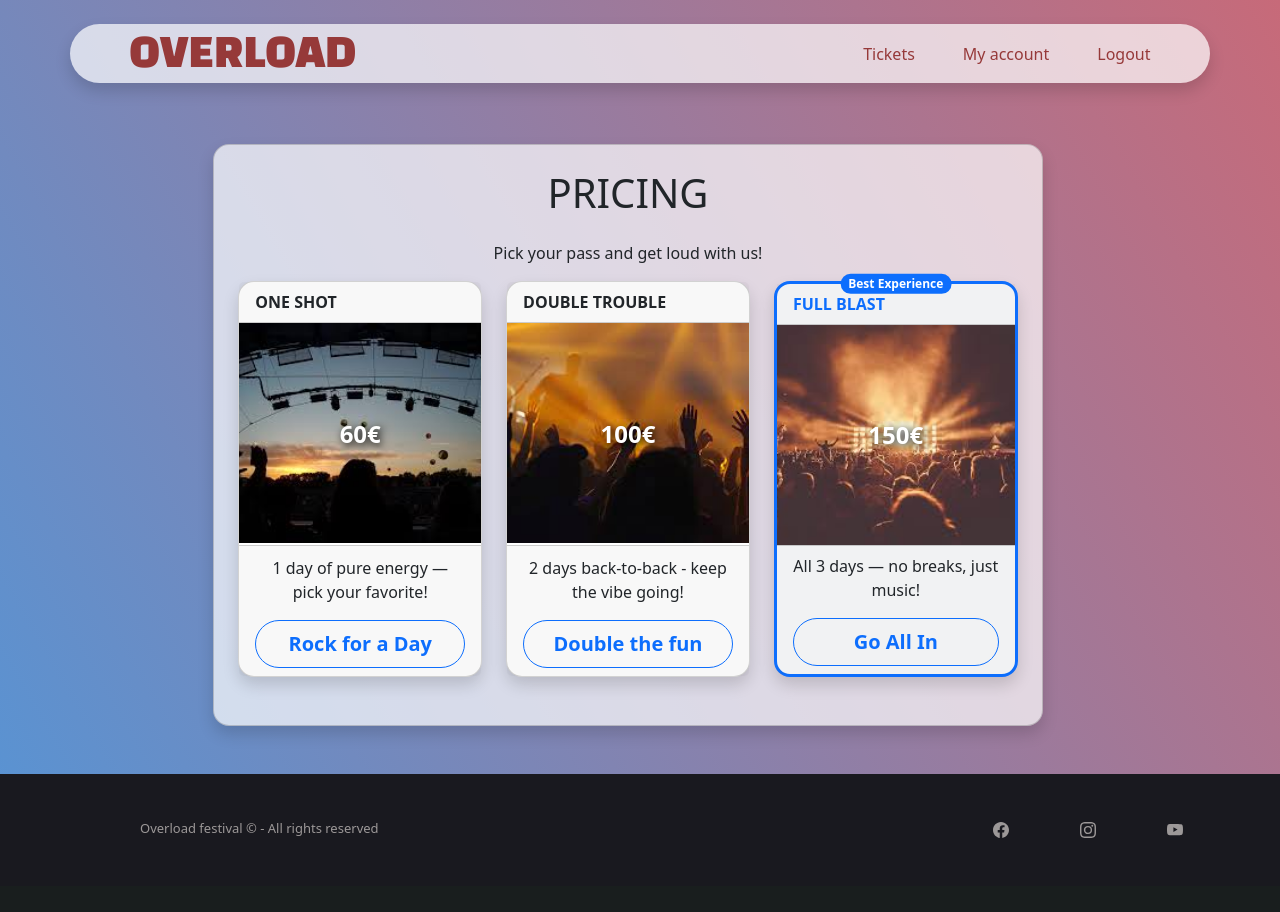
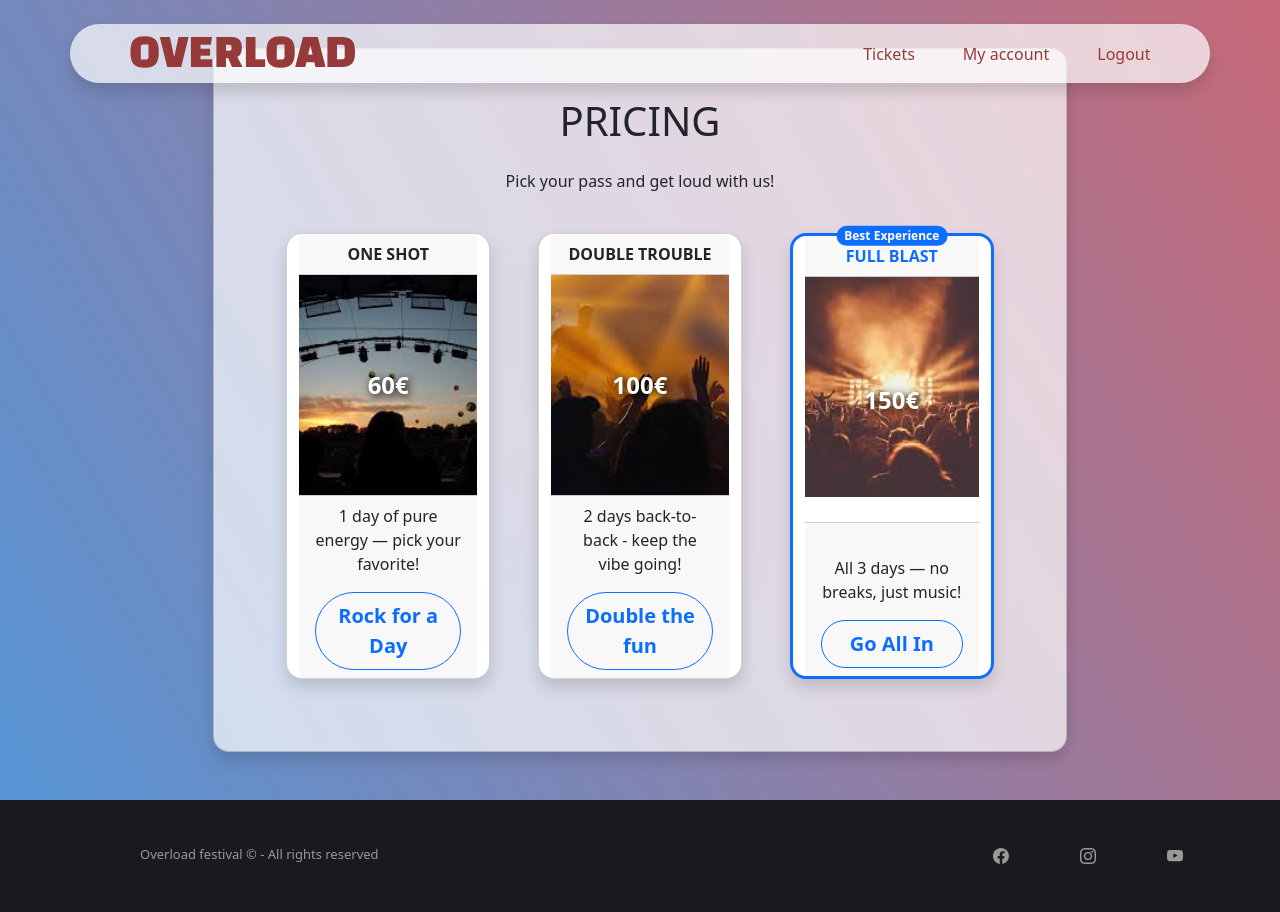
Before and after one commit to ferraroriccardo/musical-festival-website, a Flask app: page /ticket-form in a window 1280 px wide. Before the commit the page ends 838 px from the top, so only its background shows below. Run offline with Flask 3, Linux system fonts and the light colour scheme; a user stored in the database is signed in; data that the repository does not hold is empty.

Commit message:
feat: enhance ticket selection interface; improve layout and add gradient buttons

```diff
--- a/static/style.css
+++ b/static/style.css
@@ -100,6 +100,18 @@ footer div {
     background-color: rgb(209, 233, 74);
 }
 
+.btn-custom-gradient {
+    background: linear-gradient(60deg, #5694d5 0%, #C76A79 100%);
+    color: white;
+    border: none;
+    transition: all 0.3s ease;
+}
+
+.btn-custom-gradient:hover {
+    transform: scale(1.05);
+    color: #1d1818;
+}
+
 .btn-custom-black,
 .btn-custom-yellow {
     /* transizione di colore graduale */
@@ -120,3 +132,37 @@ footer div {
     color: #ffffffeb;
     box-shadow: 0 4px 16px rgba(0, 0, 0, 0.25);
 }
+
+.hover-big {
+    transition: transform 0.3s cubic-bezier(0.4, 0, 0.2, 1);
+}
+.hover-big:hover, .hover-big:focus {
+    transform: scale(1.04);
+    z-index: 2;
+}
+
+.border-gradient::before {
+    content: "";
+    position: absolute;
+    top: -3px;
+    left: -3px;
+    right: -3px;
+    bottom: -3px;
+    z-index: -1;
+    background: linear-gradient(60deg, #5694d5, #C76A79, #5694d5);
+    background-size: 300% 300%;
+    border-radius: inherit;
+    animation: gradient-rotate 4s linear infinite;
+}
+
+@keyframes gradient-rotate {
+    0% {
+        background-position: 0% 50%;
+    }
+    50% {
+        background-position: 100% 50%;
+    }
+    100% {
+        background-position: 0% 50%;
+    }
+}
--- a/templates/profile.html
+++ b/templates/profile.html
@@ -1,7 +1,7 @@
 {% extends "base.html" %}
 
 {% block content %}
-<article class="banner-blue full-height position-relative" style="padding-top: 7rem;">
+<article class="d-flex align-items-center banner-blue full-height">
     <div class="card text-center mx-auto" style="max-width: 32rem; position: relative; z-index: 2; box-shadow: 0 4px 32px rgba(0,0,0,0.18);">
         <div class="card-header">
             Tickets
--- a/templates/ticket.html
+++ b/templates/ticket.html
@@ -1,21 +1,22 @@
 {% extends "base.html" %}
 
 {% block content %}
-<div class="container justify-content-center align-items-center banner-blue full-height">
-  <div class="row w-100 justify-content-center">
-    <div class="col col-lg-8 my-5">
-      <div class="card shadow rounded-4 p-4 transparent-white-bg top-high-margin">
+
+<div class="d-flex justify-content-center align-items-center banner-blue full-height">
+  <main class="card col-8 shadow rounded-4 p-5 transparent-white-bg">
     <form action="/login" method="POST">
       <h1 class="mb-4 text-center">PRICING</h1>
       <p class="text-center">Pick your pass and get loud with us!</p>
-          <div class="row align-items-stretch" id="ticket-cards-row">
-            <div class="col d-flex">
-              <section class="card mb-4 rounded-4 shadow flex-fill d-flex flex-column ticket-card" id="ticket-one-day">
-                <div class="card-header fw-bold text-uppercase">ONE SHOT</div>
+      <div class="container d-flex justify-content-evenly" id="ticket-cards-row">
+        <div class="row">
+          <!-- card #1 -->
+          <section class="col-3 card mx-4 my-4 rounded-4 shadow flex-fill hover-big" id="ticket-one-day">
+            <div class="card-header fw-bold text-center">ONE SHOT</div>
             <div class="card-body position-relative p-0">
               <img src="{{ url_for('static', filename='ticket2a.jpg') }}" alt="One Shot Ticket"
                 class="img-fluid w-100 card-image">
-                  <span class="position-absolute top-50 start-50 translate-middle fs-4 fw-bold text-white text-shadow black-shadow">60€</span>
+              <span
+                class="position-absolute top-50 start-50 translate-middle fs-4 fw-bold text-white black-shadow">60€</span>
             </div>
             <div class="card-footer text-center flex-grow-1 d-flex flex-column justify-content-end">
               <span>1 day of pure energy — pick your favorite!</span>
@@ -27,15 +28,15 @@
               </div>
             </div>
           </section>
-            </div>
-            <div class="col d-flex">
-              <section class="card mb-4 rounded-4 shadow flex-fill d-flex flex-column ticket-card" id="ticket-double">
-                <div class="card-header fw-bold text-uppercase">DOUBLE TROUBLE</div>
+
+          <!-- card #2 -->
+          <section class="col-3 card mx-4 my-4 rounded-4 shadow flex-fill hover-big" id="ticket-double">
+            <div class="card-header fw-bold text-center">DOUBLE TROUBLE</div>
             <div class="card-body position-relative p-0">
               <img src="{{ url_for('static', filename='ticket1a.jpg') }}" alt="Double Trouble Ticket"
                 class="img-fluid w-100 card-image">
-                  <span class="position-absolute top-50 start-50 translate-middle fs-4 fw-bold text-white text-shadow black-shadow"
-                   >100€</span>
+              <span
+                class="position-absolute top-50 start-50 translate-middle fs-4 fw-bold text-white black-shadow">100€</span>
             </div>
             <div class="card-footer text-center flex-grow-1 d-flex flex-column justify-content-end">
               <span>2 days back-to-back - keep the vibe going!</span>
@@ -47,20 +48,19 @@
               </div>
             </div>
           </section>
-            </div>
-            <div class="col d-flex">
-              <section
-                class="card mb-4 rounded-4 shadow border-primary border-3 position-relative bg-light flex-fill d-flex flex-column ticket-card"
+
+          <!--  card #3 -->
+          <section class="col-3 card mx-4 my-4 rounded-4 shadow border-primary border-3 flex-fill hover-big"
             id="ticket-full">
             <span class="position-absolute top-0 start-50 translate-middle badge rounded-pill bg-primary">
               Best Experience
             </span>
-                <div class="card-header fw-bold text-uppercase text-primary">FULL BLAST</div>
+            <div class="card-header fw-bold text-center text-primary">FULL BLAST</div>
             <div class="card-body position-relative p-0">
               <img src="{{ url_for('static', filename='ticket3a.jpg') }}" alt="Full Blast Ticket"
                 class="img-fluid w-100 card-image">
-                  <span class="position-absolute top-50 start-50 translate-middle fs-4 fw-bold text-white text-shadow black-shadow"
-                    style="text-shadow: 2px 2px 8px #000;">150€</span>
+              <span
+                class="position-absolute top-50 start-50 translate-middle fs-4 fw-bold text-white black-shadow">150€</span>
             </div>
             <div class="card-footer text-center flex-grow-1 d-flex flex-column justify-content-end">
               <span>All 3 days — no breaks, just music!</span>
@@ -74,16 +74,16 @@
           </section>
         </div>
       </div>
+      <form method="POST" action="{{ url_for('buy_ticket') }}" class="text-center" id="buy-ticket-form">
+        <div id="dynamic-ticket-inputs">
+        </div>
       </form>
-        <form method="POST" action="{{ url_for('buy_ticket') }}" class="text-center" id="buy-ticket-form">
-          <div id="dynamic-ticket-inputs"></div>
     </form>
-      </div>
-    </div>
+  </main>
 </div>
 
 
-  {% endblock %}
+
 <script>
   document.addEventListener('DOMContentLoaded', function () {
     const ticketCards = {
@@ -91,59 +91,22 @@
       two_days: document.getElementById('ticket-double'),
       three_days: document.getElementById('ticket-full')
     };
-      let selectedTicket = null;
+
     const dynamicInputs = document.getElementById('dynamic-ticket-inputs');
-      const form = document.getElementById('buy-ticket-form');
-
-      function renderForm(ticketType) {
-        let html = '';
-        if (ticketType === 'one_day') {
-          html = `
-            <input type="hidden" name="ticket_type" value="one_day">
-            <div class="mb-3">
-              <label for="p_day" class="form-label">Select your day:</label>
-              <select class="form-select" id="p_day" name="p_day" required>
-                <option value="friday">Friday</option>
-                <option value="saturday">Saturday</option>
-                <option value="sunday">Sunday</option>
-              </select>
-            </div>
-            <button class="btn btn-success btn-lg rounded-pill fw-bold" type="submit">Purchase now</button>
-          `;
-        } else if (ticketType === 'two_days') {
-          html = `
-            <input type="hidden" name="ticket_type" value="two_days">
-            <div class="mb-3">
-              <label for="p_start_day" class="form-label">Select starting day:</label>
-              <select class="form-select" id="p_start_day" name="p_start_day" required>
-                <option value="friday">Friday</option>
-                <option value="saturday">Saturday</option>
-              </select>
-            </div>
-            <button class="btn btn-success btn-lg rounded-pill fw-bold" type="submit">Purchase now</button>
-          `;
-        } else if (ticketType === 'three_days') {
-          html = `
-            <input type="hidden" name="ticket_type" value="three_days">
-            <button class="btn btn-success btn-lg rounded-pill fw-bold" type="submit">Purchase now</button>
-          `;
-        }
-        dynamicInputs.innerHTML = html;
-      }
 
     document.querySelectorAll('.scroll-to-form').forEach(function (btn) {
       btn.addEventListener('click', function () {
         // Highlight selected card
-          Object.values(ticketCards).forEach(card => card.classList.remove('border-success', 'border-4'));
+        Object.values(ticketCards).forEach(card => card.classList.remove('border-success', 'border-4', 'border-primary'));
         if (btn.dataset.ticket === 'one_day') {
-            ticketCards.one_day.classList.add('border-success', 'border-4');
+          ticketCards.one_day.classList.add('border-gradient', 'border-4');
         } else if (btn.dataset.ticket === 'two_days') {
-            ticketCards.two_days.classList.add('border-success', 'border-4');
+          ticketCards.two_days.classList.add('border-gradient', 'border-4');
         } else if (btn.dataset.ticket === 'three_days') {
-            ticketCards.three_days.classList.add('border-success', 'border-4');
+          ticketCards.three_days.classList.add('border-gradient', 'border-4');
         }
         // Scroll down the window
-          const formCard = document.getElementById('buy-ticket-form-card') || document.getElementById('buy-ticket-form');
+        const formCard = document.getElementById('buy-ticket-form');
         if (formCard) {
           setTimeout(() => formCard.scrollIntoView({ behavior: 'smooth', block: 'center' }), 100);
         }
@@ -153,35 +116,49 @@
         if (btn.dataset.ticket === 'one_day') {
           dynamicInputs.innerHTML = `
           ${hiddenInput}
-          <div class="mb-3">
-            <label for="p_day" class="form-label">Select your day:</label>
-            <select class="form-select" id="p_day" name="p_day">
+          <div class="d-flex justify-content-evenly align-items-end my-4">
+            <div class="me-5">
+              <label for="p_day" class="form-label">Select your day</label>
+              <select class="form-select shadow" id="p_day" name="p_day">
               <option value="friday">Friday</option>
               <option value="saturday">Saturday</option>
               <option value="sunday">Sunday</option>
               </select>
             </div>
-          <button class="btn btn-success btn-lg rounded-pill fw-bold" type="submit">Purchase now</button>
+            <button class="btn btn-custom-gradient shadow btn-lg rounded-pill fw-bold" type="submit">
+              Purchase now
+            </button>
+          </div>
         `;
         } else if (btn.dataset.ticket === 'two_days') {
           dynamicInputs.innerHTML = `
           ${hiddenInput}
-          <div class="mb-3">
-            <label for="p_start_day" class="form-label">Select starting day:</label>
-            <select class="form-select" id="p_start_day" name="p_start_day">
+          <div class="d-flex justify-content-evenly align-items-end my-4">
+            <div class="me-5">
+              <label for="p_day" class="form-label">Select starting day</label>
+              <select class="form-select shadow" id="p_day" name="p_day">
               <option value="friday">Friday</option>
               <option value="saturday">Saturday</option>
               </select>
             </div>
-          <button class="btn btn-success btn-lg rounded-pill fw-bold" type="submit">Purchase now</button>
+            <button class="btn btn-custom-gradient shadow btn-lg rounded-pill fw-bold" type="submit">
+              Purchase now
+            </button>
+          </div>
         `;
         } else if (btn.dataset.ticket === 'three_days') {
           dynamicInputs.innerHTML = `
           ${hiddenInput}
-          <button class="btn btn-success btn-lg rounded-pill fw-bold" type="submit">Purchase now</button>
+          <div class="d-flex justify-content-center my-4">
+            <button class="btn btn-lg rounded-pill fw-bold btn-custom-gradient border-gradient" type="submit">
+            Purchase now
+            </button>
+          </div>
+
         `;
         }
       });
     });
   });
 </script>
+{% endblock %}
```
Lines whose indentation alone changed are shown as unchanged.
